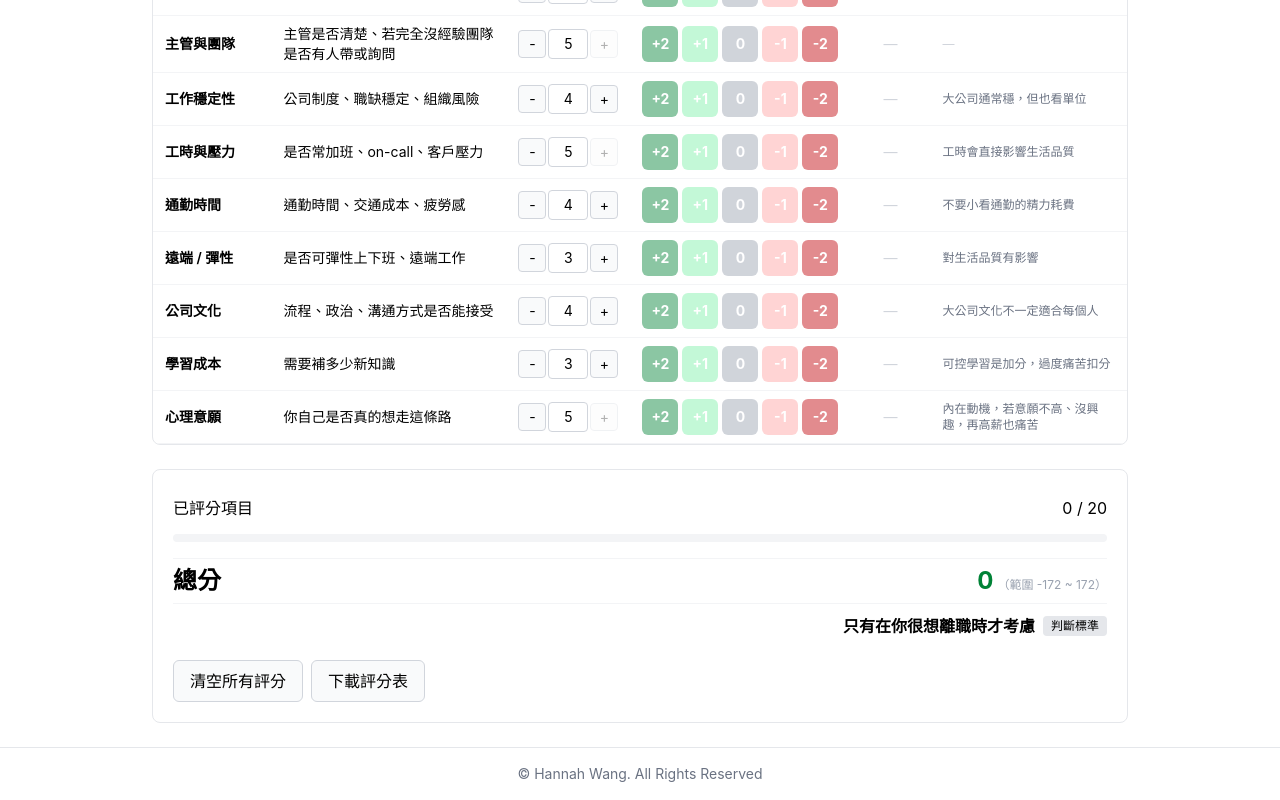
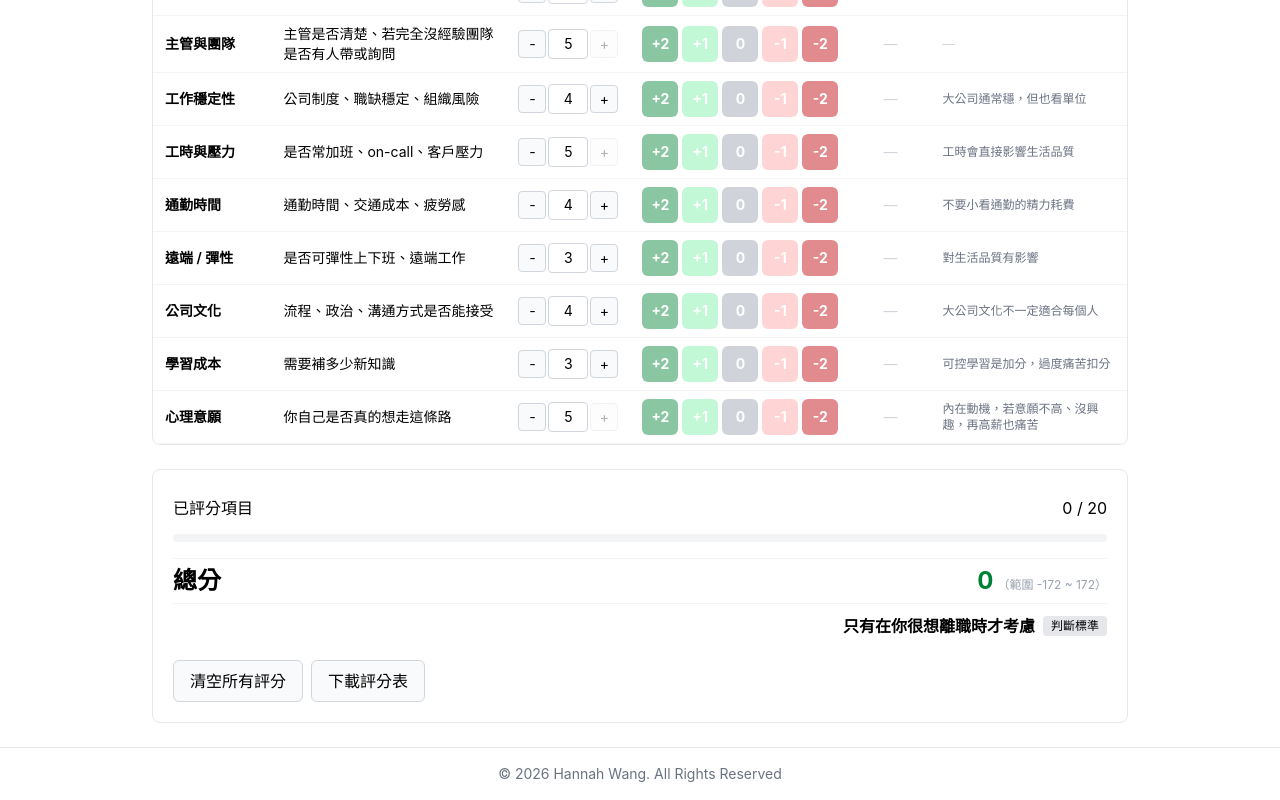
Before and after one commit to hangineer/Job-Eval-Worksheet, a React (Vite) app: page / in a window 1280 px wide. Shown: the part 832-1632 px from the top of the page. Built offline with nearby package versions, Linux system fonts and the light colour scheme.

Commit message:
chore: update README and footer copy right

```diff
--- a/src/components/SiteFooter.tsx
+++ b/src/components/SiteFooter.tsx
@@ -1,7 +1,7 @@
 export function SiteFooter() {
   return (
     <footer className="w-full py-4 text-center text-gray-500 text-sm border-t border-gray-200 bg-white">
-      © Hannah Wang. All Rights Reserved
+      © 2026 Hannah Wang. All Rights Reserved
     </footer>
   );
 }
```
Also changed, not shown: 1 other file (tests, documents, lock files or other folders).
